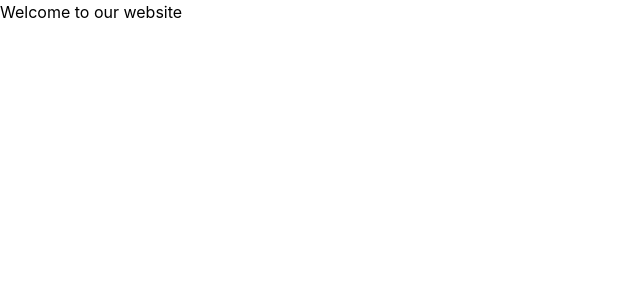
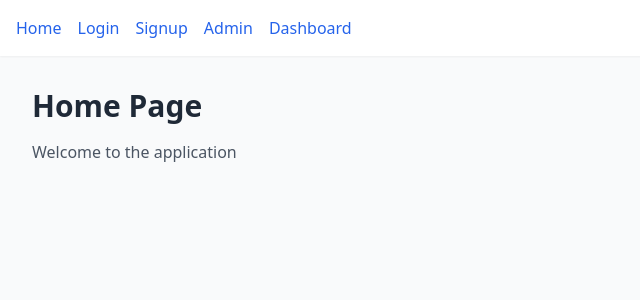
Before and after one commit to avdelag/dyad_woorkify_admin, a React app: page / in a window 1280 px wide. Shown: the top 300 px of the page, without its empty margins (0-640 px from the left). Built offline with nearby package versions, Linux system fonts and the light colour scheme; the HTML template or start-up script is replaced by a standard one.

Commit message:
[dyad] wrote 7 file(s)

```diff
--- a/src/globals.css
+++ b/src/globals.css
@@ -1,13 +1,3 @@
 @tailwind base;
 @tailwind components;
 @tailwind utilities;
-
-/* Your custom global styles here */
-body {
-  margin: 0;
-  font-family: -apple-system, BlinkMacSystemFont, 'Segoe UI', 'Roboto', 'Oxygen',
-    'Ubuntu', 'Cantarell', 'Fira Sans', 'Droid Sans', 'Helvetica Neue',
-    sans-serif;
-  -webkit-font-smoothing: antialiased;
-  -moz-osx-font-smoothing: grayscale;
-}
--- a/src/main.tsx
+++ b/src/main.tsx
@@ -1,8 +1,35 @@
 import React from 'react'
 import ReactDOM from 'react-dom/client'
-import { BrowserRouter } from 'react-router-dom'
-import App from './App'
-import './globals.css'  // Changed from index.css to globals.css
+import { BrowserRouter, Routes, Route, Link } from 'react-router-dom'
+import Home from './pages/Home'
+import Login from './pages/Login'
+import Signup from './pages/Signup'
+import AdminSecret from './pages/AdminSecret'
+import Dashboard from './pages/Dashboard'
+import './globals.css'
+
+function App() {
+  return (
+    <div className="min-h-screen bg-gray-50">
+      <nav className="bg-white shadow-sm p-4">
+        <div className="flex gap-4">
+          <Link to="/" className="text-blue-600 hover:text-blue-800">Home</Link>
+          <Link to="/login" className="text-blue-600 hover:text-blue-800">Login</Link>
+          <Link to="/signup" className="text-blue-600 hover:text-blue-800">Signup</Link>
+          <Link to="/admin-secret" className="text-blue-600 hover:text-blue-800">Admin</Link>
+          <Link to="/dashboard" className="text-blue-600 hover:text-blue-800">Dashboard</Link>
+        </div>
+      </nav>
+      <Routes>
+        <Route path="/" element={<Home />} />
+        <Route path="/login" element={<Login />} />
+        <Route path="/signup" element={<Signup />} />
+        <Route path="/admin-secret" element={<AdminSecret />} />
+        <Route path="/dashboard" element={<Dashboard />} />
+      </Routes>
+    </div>
+  )
+}
 
 ReactDOM.createRoot(document.getElementById('root')!).render(
   <React.StrictMode>
--- /dev/null
+++ b/src/pages/AdminSecret.tsx
@@ -0,0 +1,8 @@
+export default function AdminSecret() {
+  return (
+    <div className="p-8">
+      <h1 className="text-3xl font-bold text-gray-800">Admin Page</h1>
+      <p className="mt-4 text-gray-600">Administrator area</p>
+    </div>
+  )
+}
--- a/src/pages/Dashboard.tsx
+++ b/src/pages/Dashboard.tsx
@@ -1,7 +1,8 @@
 export default function Dashboard() {
   return (
-    <div className="min-h-screen flex items-center justify-center">
-      <h1 className="text-4xl font-bold">Dashboard</h1>
+    <div className="p-8">
+      <h1 className="text-3xl font-bold text-gray-800">Dashboard</h1>
+      <p className="mt-4 text-gray-600">Your dashboard content</p>
     </div>
-  );
+  )
 }
--- a/src/pages/Home.tsx
+++ b/src/pages/Home.tsx
@@ -1,9 +1,8 @@
-import React from 'react';
-
 export default function Home() {
   return (
-    <div>
-      <h1>Welcome to our website</h1>
+    <div className="p-8">
+      <h1 className="text-3xl font-bold text-gray-800">Home Page</h1>
+      <p className="mt-4 text-gray-600">Welcome to the application</p>
     </div>
-  );
+  )
 }
--- a/src/pages/Login.tsx
+++ b/src/pages/Login.tsx
@@ -1,7 +1,8 @@
 export default function Login() {
   return (
-    <div className="min-h-screen flex items-center justify-center">
-      <h1 className="text-4xl font-bold">Login Page</h1>
+    <div className="p-8">
+      <h1 className="text-3xl font-bold text-gray-800">Login Page</h1>
+      <p className="mt-4 text-gray-600">Please enter your credentials</p>
     </div>
-  );
+  )
 }
--- a/src/pages/Signup.tsx
+++ b/src/pages/Signup.tsx
@@ -1,7 +1,8 @@
 export default function Signup() {
   return (
-    <div className="min-h-screen flex items-center justify-center">
-      <h1 className="text-4xl font-bold">Signup Page</h1>
+    <div className="p-8">
+      <h1 className="text-3xl font-bold text-gray-800">Signup Page</h1>
+      <p className="mt-4 text-gray-600">Create a new account</p>
     </div>
-  );
+  )
 }
```
